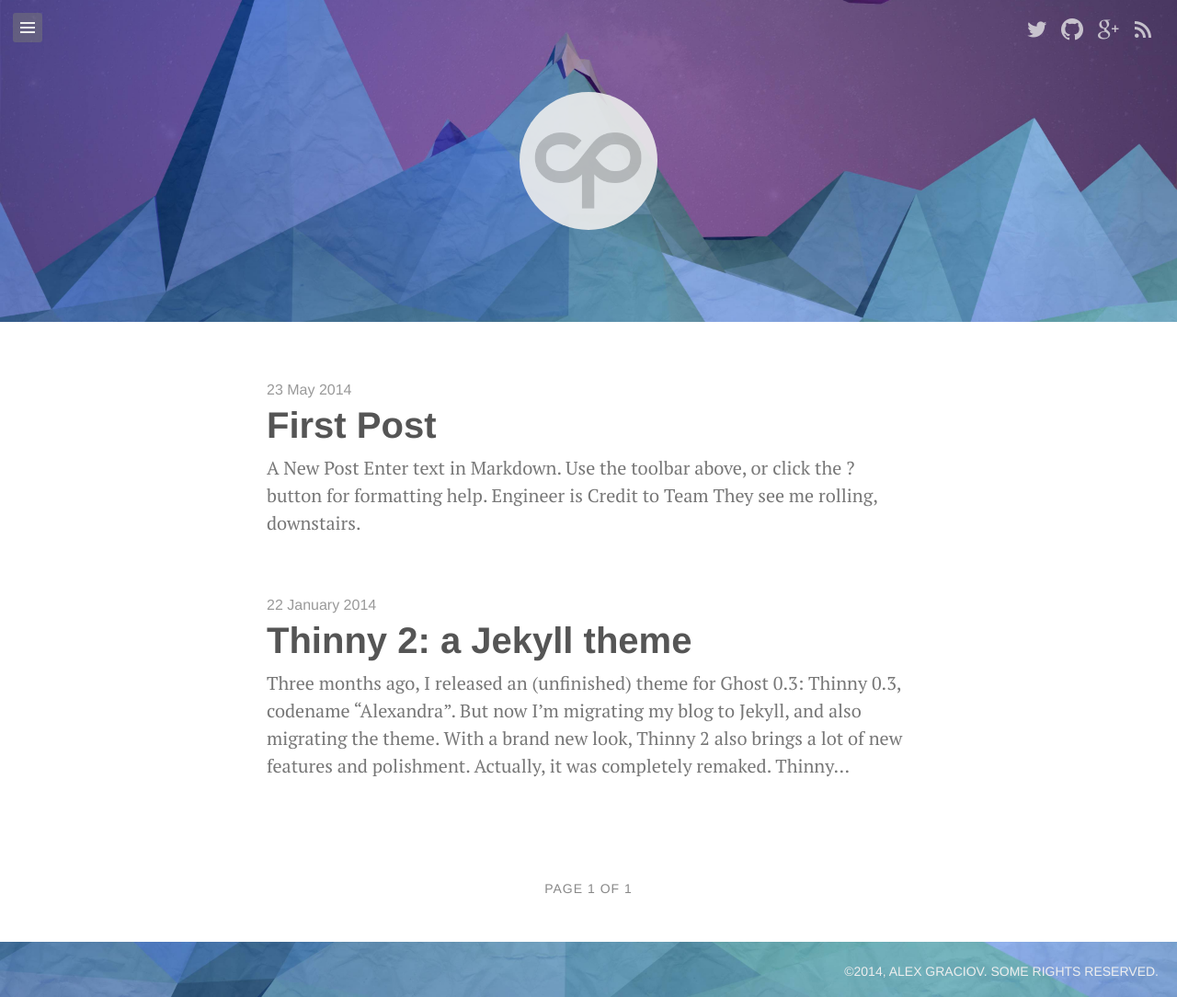
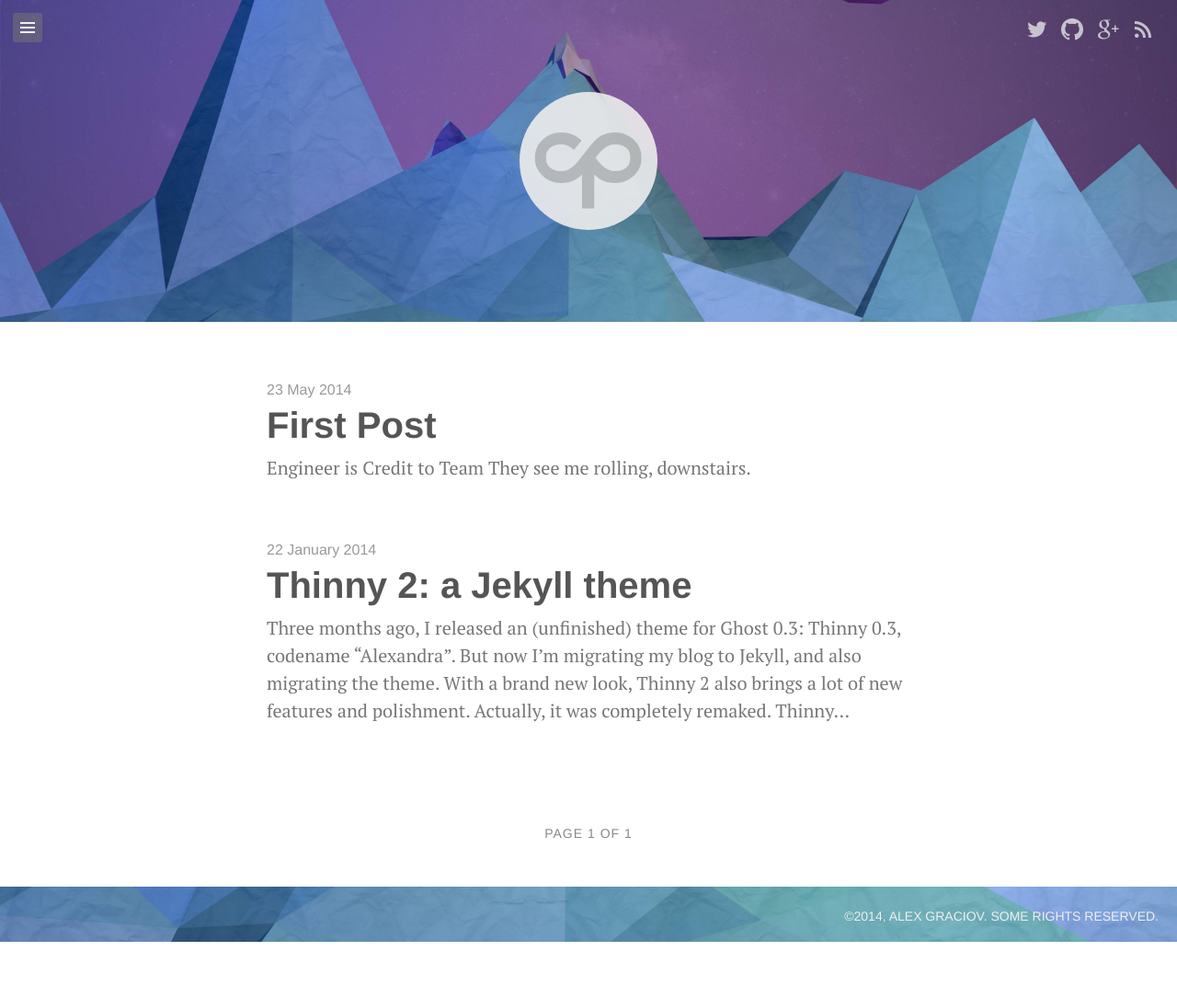
Before and after one commit to B-DAP/B-DAP.github.io, a Jekyll site: the page built from index.html, in a window 1280 px wide. Shown: the whole page at 92% size. Built offline with Jekyll 4.4.1, drawn with Linux system fonts in a browser that asks for light colours; Markdown is read by kramdown in place of the engine named in the settings; the list of posts is cut into pages by our own code; after the commit the page ends 1024 px from its top, so only the background shows below that.

Commit message:
Updated 2014-05-23-first-post.md

```diff
--- a/_posts/2014-05-23-first-post.md
+++ b/_posts/2014-05-23-first-post.md
@@ -1,10 +1,6 @@
 ---
 published: true
 ---
-
-## A New Post
-
-Enter text in [Markdown](http://daringfireball.net/projects/markdown/). Use the toolbar above, or click the **?** button for formatting help.
 
 Engineer is Credit to Team
 ============================
```
